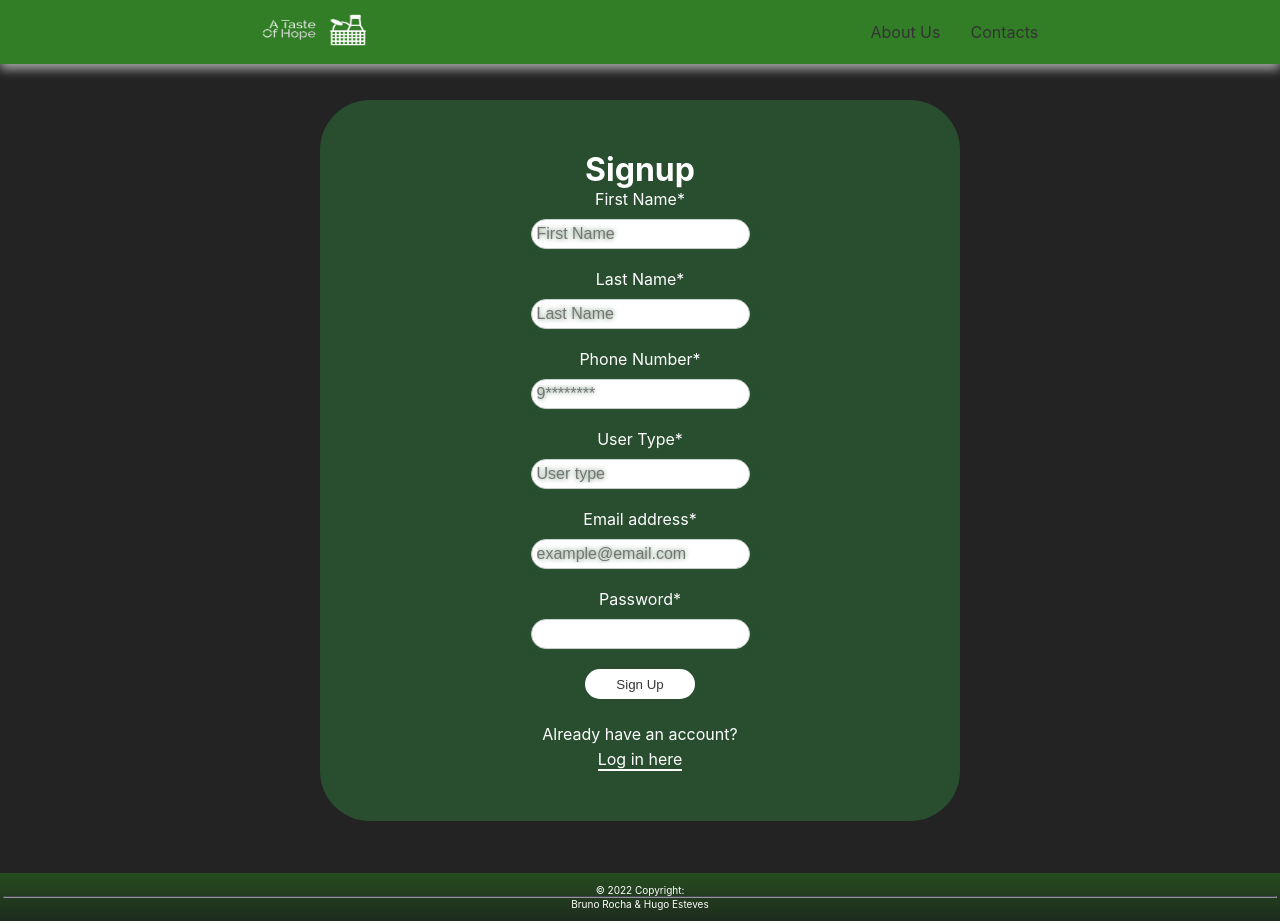
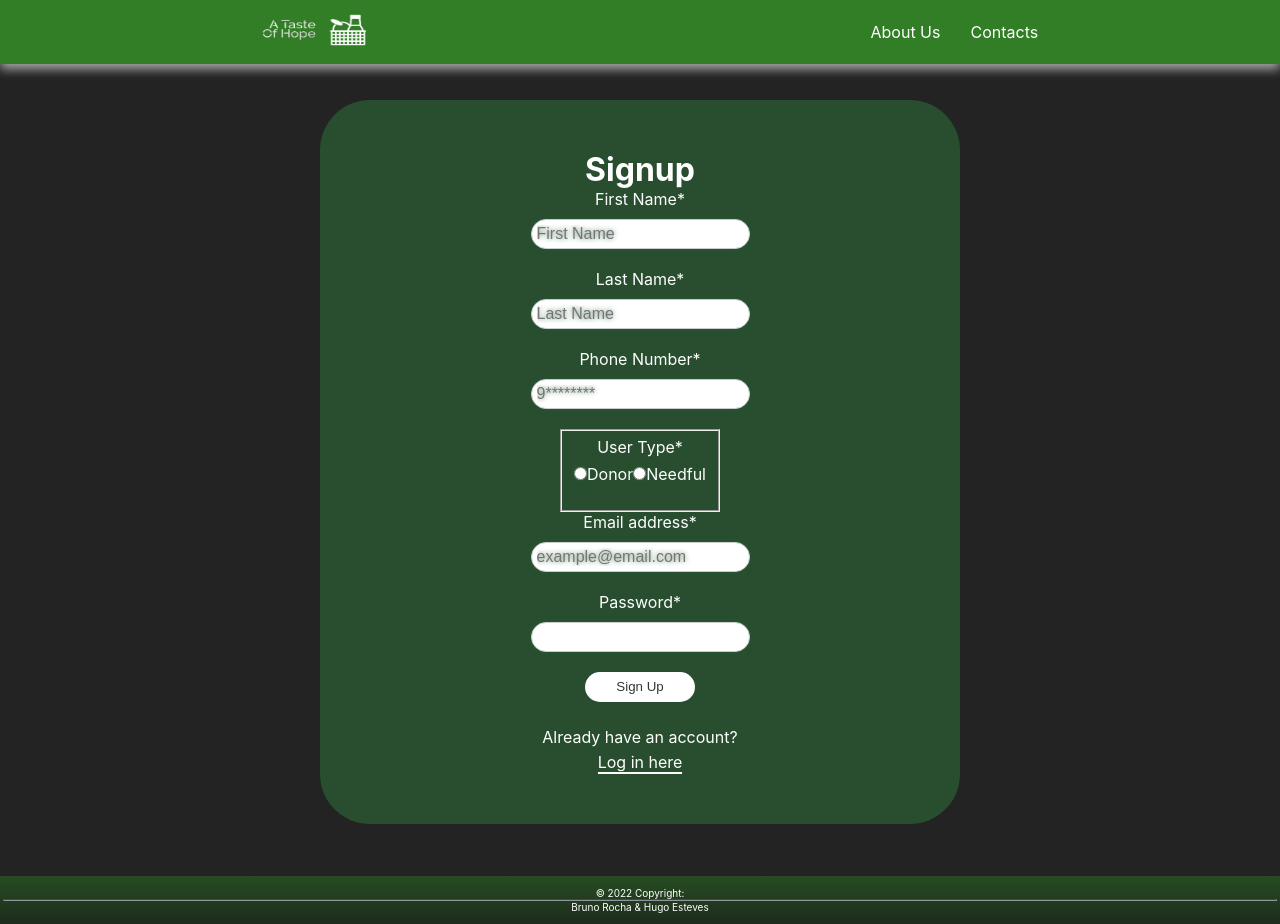
Before and after one commit to HugoEsteves21/TasteOfHope-Client, a React (Create React App) app: page /signup in a window 1280 px wide. Built offline with nearby package versions, Linux system fonts and the light colour scheme.

Commit message:
authentication errors solved

```diff
--- a/src/components/Footer.jsx
+++ b/src/components/Footer.jsx
@@ -5,9 +5,9 @@ import '../navbar.css';
 function Footer() {
   return (
     <footer>
-      <div class="container">
-        <div class="row">
-          <div class="footer-bottom">
+      <div className="container">
+        <div className="row">
+          <div className="footer-bottom">
             © 2022 Copyright:
             <hr />
             <Link to="https://github.com/brunorocha20">Bruno Rocha</Link> &
--- a/src/navbar.css
+++ b/src/navbar.css
@@ -112,7 +112,7 @@ a:active {
 a,
 a:active,
 a:focus {
-  color: #333;
+  color: rgb(255, 255, 255);
   text-decoration: none;
   transition-timing-function: ease-in-out;
   -ms-transition-timing-function: ease-in-out;
--- a/src/pages/HomePage.jsx
+++ b/src/pages/HomePage.jsx
@@ -1,7 +1,6 @@
 import React from 'react';
 import { Link } from 'react-router-dom';
 import '../home.css';
-import bg from '../images/bg-userhomepage.jpg';
 
 function HomePage() {
   return (
--- a/src/pages/LoginPage.jsx
+++ b/src/pages/LoginPage.jsx
@@ -21,7 +21,7 @@ function LoginPage() {
       password,
     };
     axios
-      .post(`${process.env.REACT_APP_API_URL}/auth/login`, body)
+      .post(`${process.env.REACT_APP_API_URL}/login`, body)
       .then((response) => {
         storeToken(response.data.authToken);
         authenticateUser();
--- a/src/pages/SignupPage.jsx
+++ b/src/pages/SignupPage.jsx
@@ -8,9 +8,6 @@ function SignupPage() {
   const [firstName, setFirstName] = useState('');
   const [lastName, setLastName] = useState('');
   const [phoneNumber, setPhoneNumber] = useState('');
-  /* const [donor, setDonor] = useState("");
-  const [needful, setNeedful] = useState(""); */
-
   const [userType, setUserType] = useState('');
   const [email, setEmail] = useState('');
   const [errorMessage, setErrorMessage] = useState(undefined);
@@ -26,17 +23,10 @@ function SignupPage() {
   const handlePhoneNumber = (e) => {
     setPhoneNumber(e.target.value);
   };
-  /*  const handleDonor = (e) => {
-    setDonor(e.target.value);
-  };
-  const handleNeedful = (e) => {
-    setNeedful(e.target.value);
-  }; */
-
   const handleUserType = (e) => {
+    console.log(userType);
     setUserType(e.target.value);
   };
-
   const handleEmail = (e) => {
     setEmail(e.target.value);
   };
@@ -56,12 +46,13 @@ function SignupPage() {
     };
 
     axios
-      .post(`${process.env.REACT_APP_API_URL}/auth/signup`, body)
+      .post(`${process.env.REACT_APP_API_URL}/signup`, body)
       .then(() => {
         navigate('/login');
       })
       .catch((err) => {
         setErrorMessage(err.response.data.errorMessage);
+        console.log(err);
       });
   };
 
@@ -99,43 +90,33 @@ function SignupPage() {
             onChange={handlePhoneNumber}
           />
 
-          {/*  <fieldset>
+          <fieldset>
             <div>
               <label htmlFor="userType">User Type*</label>
             </div>
 
             <div>
               <input
-                type="checkbox"
+                type="radio"
                 className="css-authinput"
                 label="Donor"
-                value={donor}
+                value="Donor"
                 name="userType"
-                onChange={handleDonor}
+                onClick={handleUserType}
               />
               <label htmlFor="donor">Donor</label>
 
               <input
-                type="checkbox"
+                type="radio"
                 className="css-authinput"
                 label="Needful"
-                value={needful}
+                value="Needful"
                 name="userType"
-                onChange={handleNeedful}
+                onClick={handleUserType}
               />
               <label htmlFor="needful">Needful</label>
             </div>
-          </fieldset> */}
-
-          <label htmlFor="userType">User Type*</label>
-          <input
-            type="text"
-            placeholder="User type"
-            className="css-authinput"
-            value={userType}
-            name="userType"
-            onChange={handleUserType}
-          />
+          </fieldset>
 
           <label htmlFor="email">Email address*</label>
           <input
```
